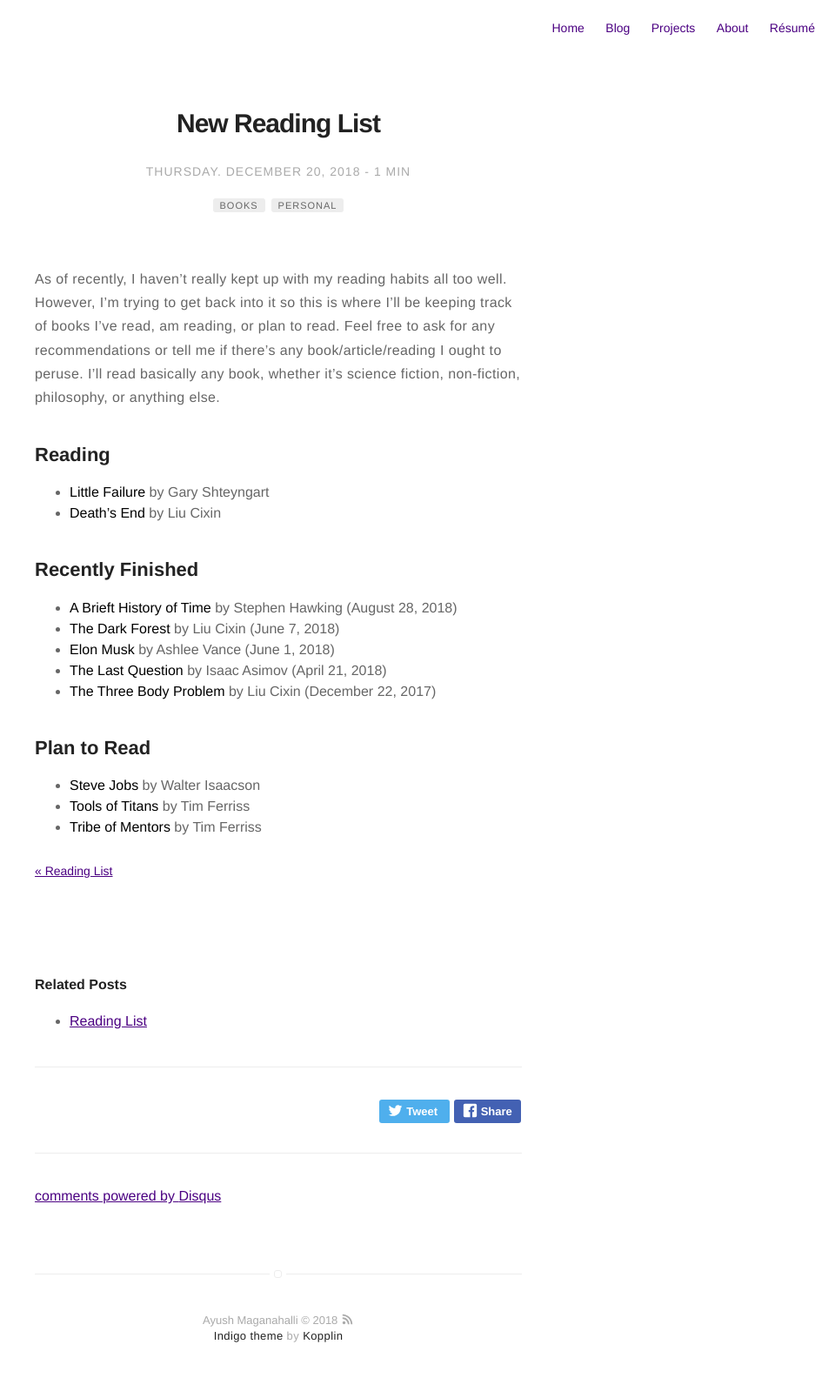
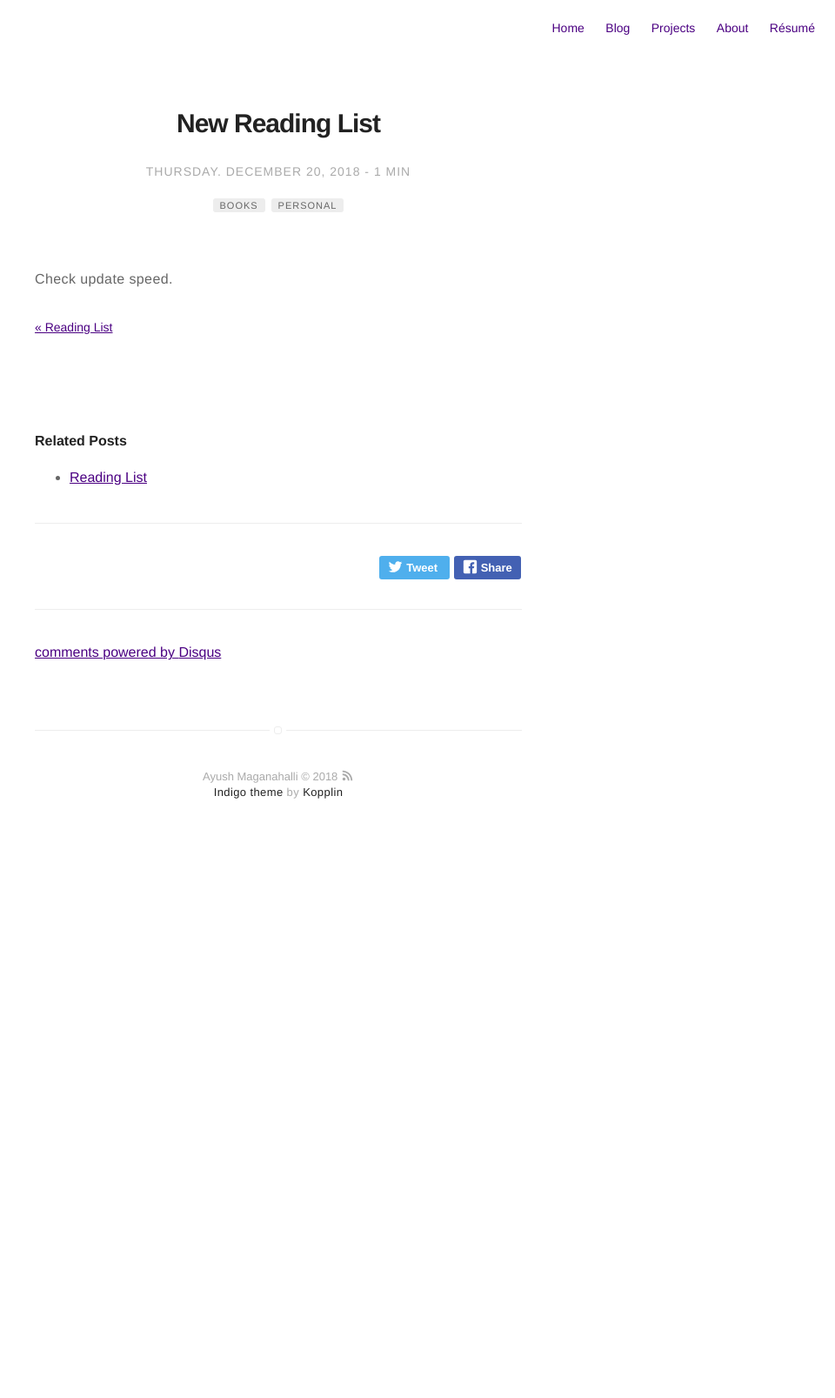
Before and after one commit to ayushsm/ayushsm-github.com, a Jekyll site: the page built from _posts/2018-12-20-receipt-reader.markdown, in a window 1280 px wide. Shown: the whole page at 87% size, without its empty margins (320-1280 px from the left). Built offline with Jekyll 4.4.1, drawn with Linux system fonts in a browser that asks for light colours; comment, search, counter and statistics services are not loaded; after the commit the page ends 983 px from its top, so only the background shows below that.

Commit message:
check update speed

```diff
--- a/_posts/2018-12-20-receipt-reader.markdown
+++ b/_posts/2018-12-20-receipt-reader.markdown
@@ -9,20 +9,4 @@ category: blog
 author: ayushsm
 description: Things I'm Reading x2
 ---
-As of recently, I haven't really kept up with my reading habits all too well. However, I'm trying to get back into it so this is where I'll be keeping track of books I've read, am reading, or plan to read. Feel free to ask for any recommendations or tell me if there's any book/article/reading I ought to peruse. I'll read basically any book, whether it's science fiction, non-fiction, philosophy, or anything else.
-
-## Reading
-* **Little Failure** by Gary Shteyngart
-* **Death's End** by Liu Cixin
-
-## Recently Finished
-* **A Brieft History of Time** by Stephen Hawking (August 28, 2018)
-* **The Dark Forest** by Liu Cixin (June 7, 2018)
-* **Elon Musk** by Ashlee Vance (June 1, 2018)
-* **The Last Question** by Isaac Asimov (April 21, 2018)
-* **The Three Body Problem** by Liu Cixin (December 22, 2017)
-
-## Plan to Read
-* **Steve Jobs** by Walter Isaacson
-* **Tools of Titans** by Tim Ferriss
-* **Tribe of Mentors** by Tim Ferriss
+Check update speed.
```
